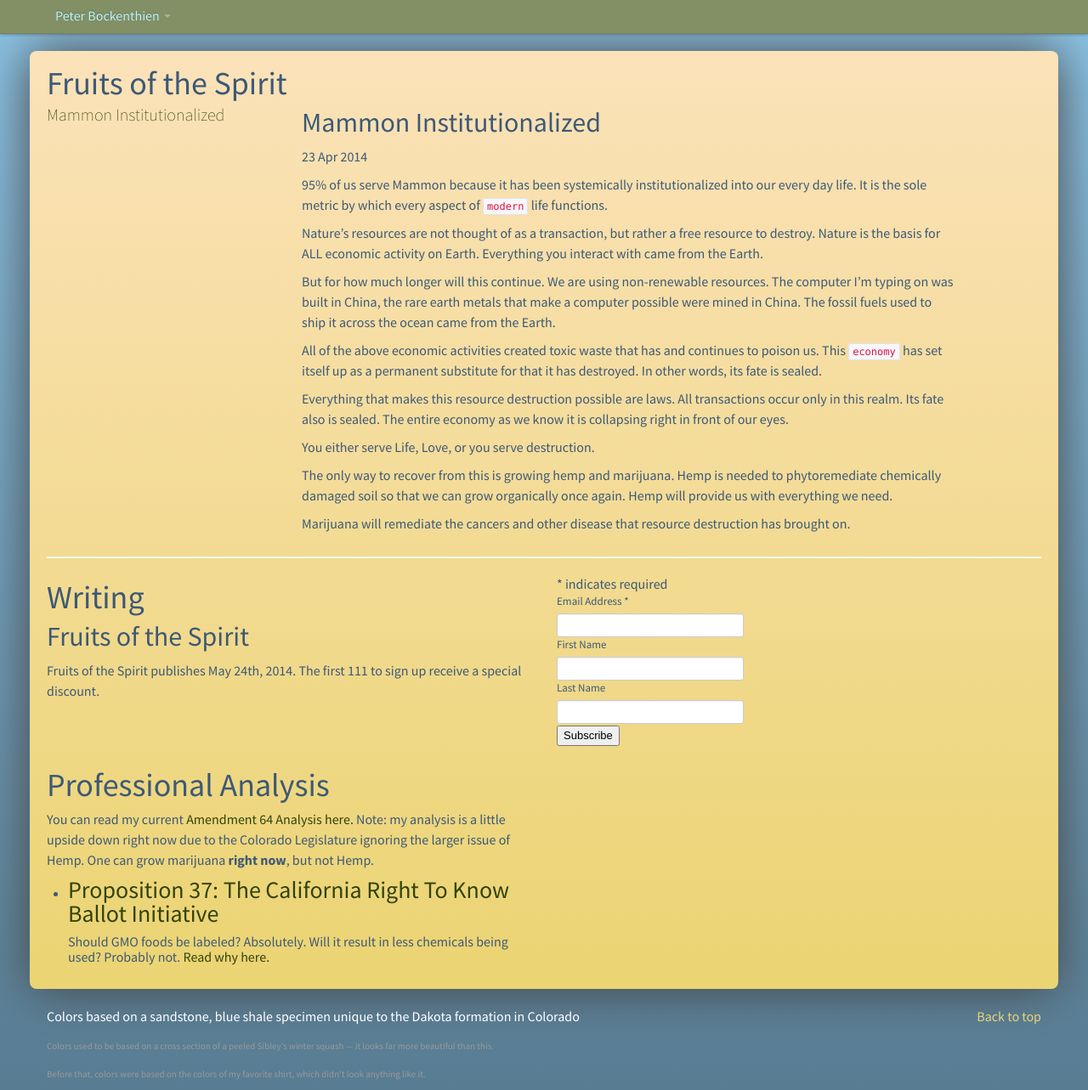
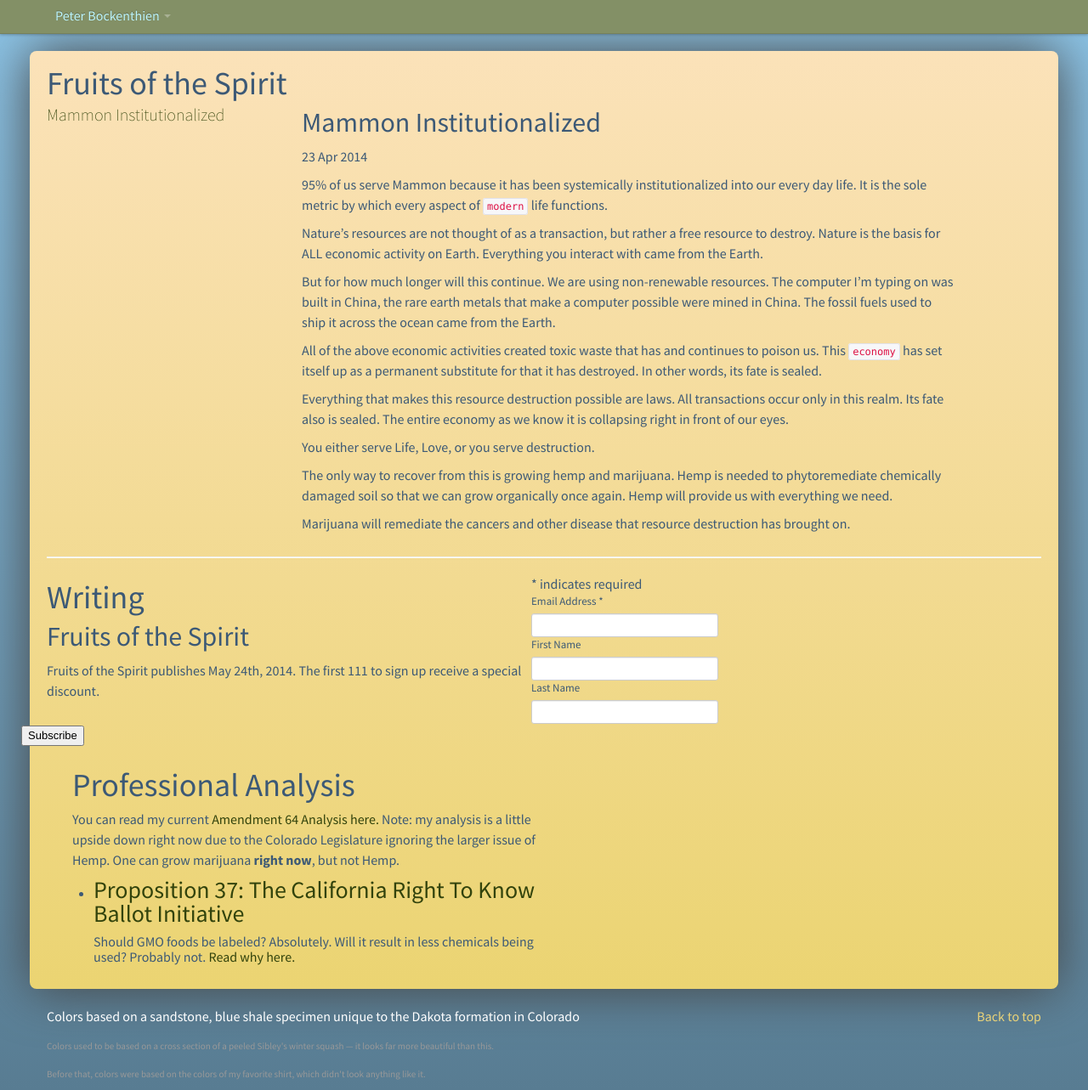
Before and after one commit to pbockenthien/pb-personal, a Jekyll site: the page built from _posts/2014-04-23-legalism-one-oh-one.markdown, in a window 1280 px wide and 1283 px high. Shown: the whole window at 85% size. Built offline with Jekyll 4.4.1, drawn with Linux system fonts in a browser that asks for light colours; some web fonts are replaced; Markdown is read by kramdown in place of the engine named in the settings; comment, search, counter and statistics services are not loaded.

Commit message:
footer 2

```diff
--- a/_includes/footer.html
+++ b/_includes/footer.html
@@ -16,7 +16,7 @@
             <h2>Fruits of the Spirit</h2>
       <p>Fruits of the Spirit publishes May 24th, 2014. The first 111 to sign up receive a special discount.</p>
     </div>
-    <div class="span4">
+
         <!-- Begin MailChimp Signup Form -->
         <link href="//cdn-images.mailchimp.com/embedcode/classic-081711.css" rel="stylesheet" type="text/css">
 
```
